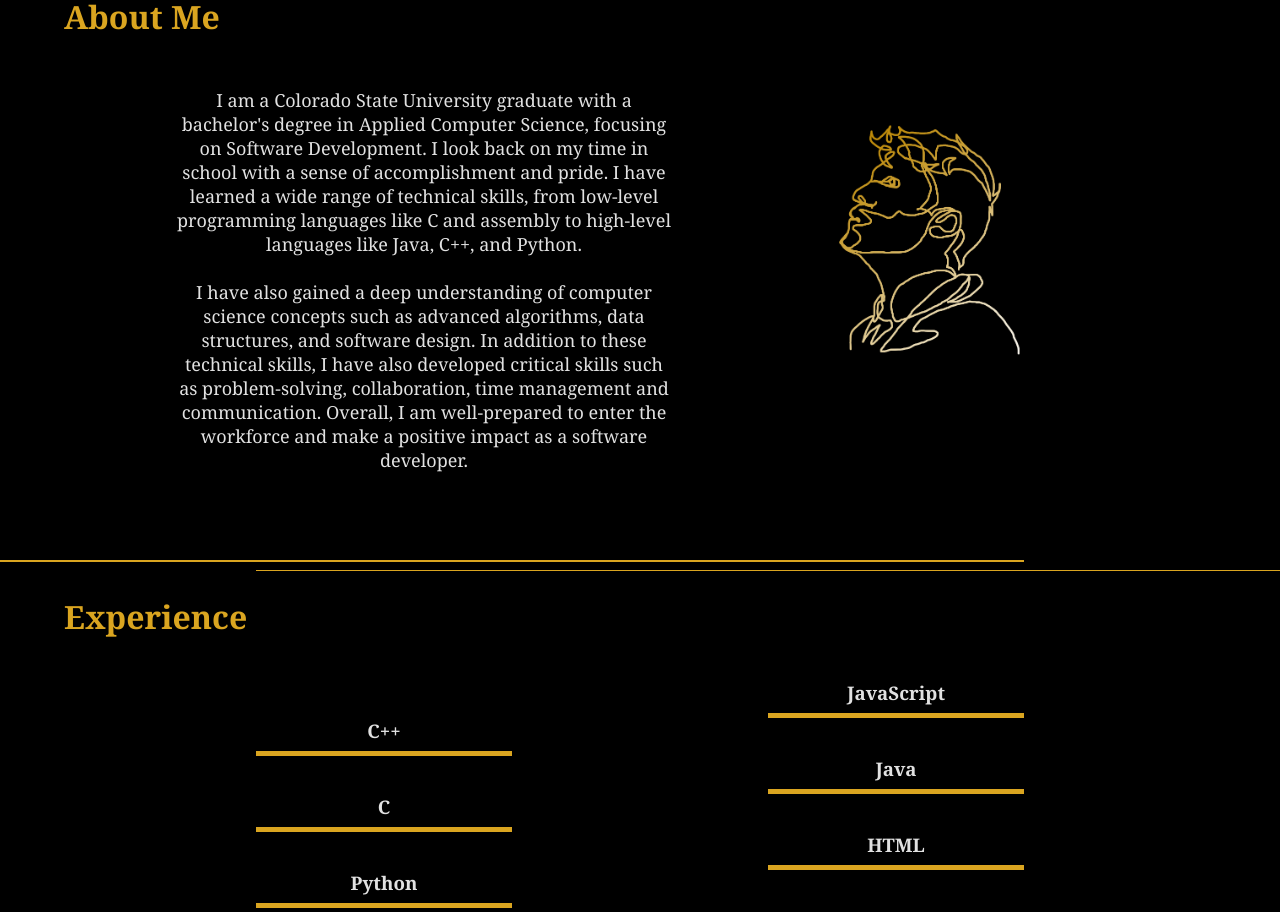
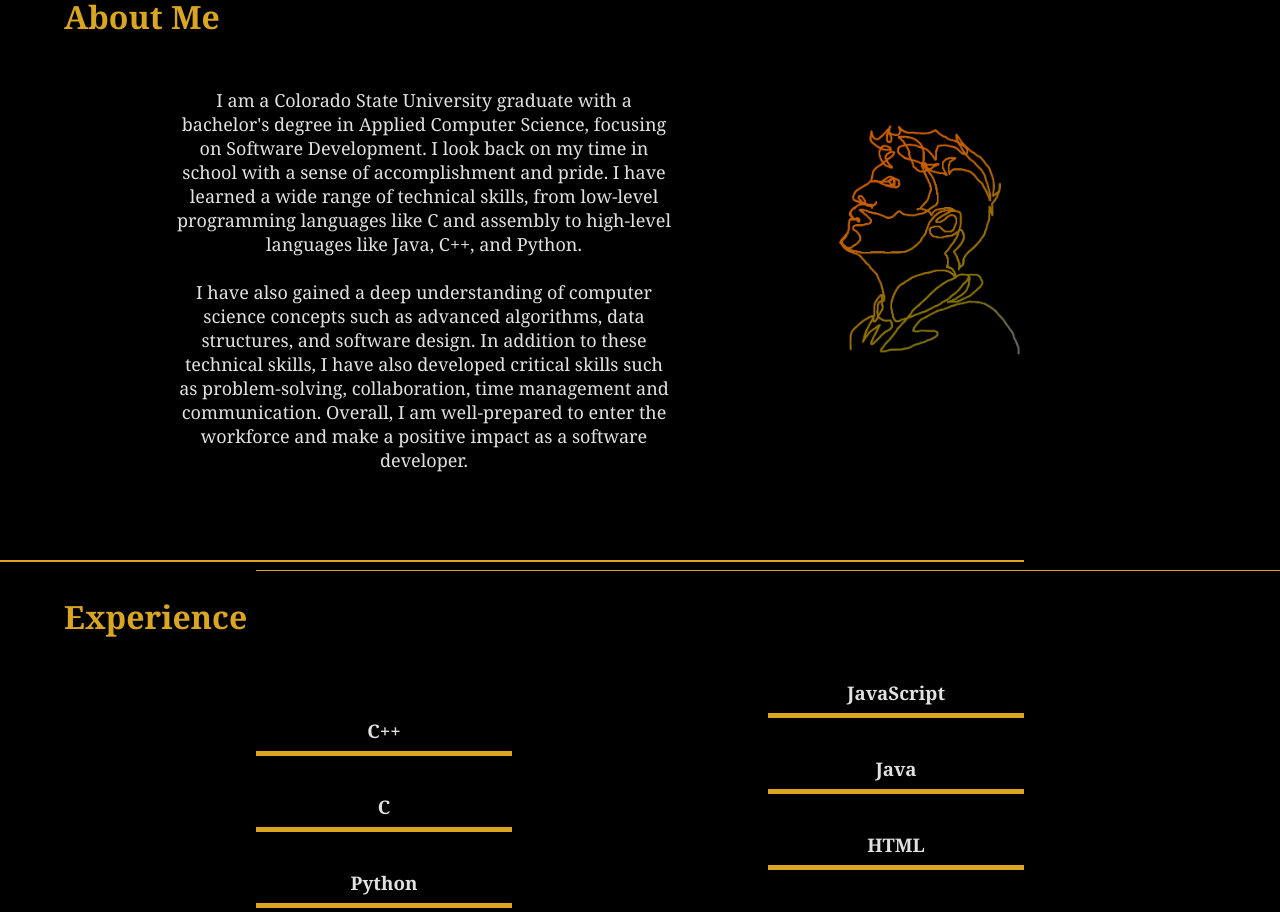
Before and after one commit to jstrande99/jstrande-react, a React (Create React App) app: page / in a window 1280 px wide. Shown: the part 800-1712 px from the top of the page. Built offline with nearby package versions, Linux system fonts and the light colour scheme; no server answers.

Commit message:
edited headshot

```diff
--- a/src/Pages/Style/About.css
+++ b/src/Pages/Style/About.css
@@ -23,6 +23,8 @@
     position: absolute;
     left: 65vw;
     top: 5vh;
+    background-color: transparent;
+    filter: invert(59%) sepia(7%) saturate(2000%) hue-rotate(187deg) brightness(97%) contrast(110%);
 }
 .Computer{
     height: 20vh;
```
